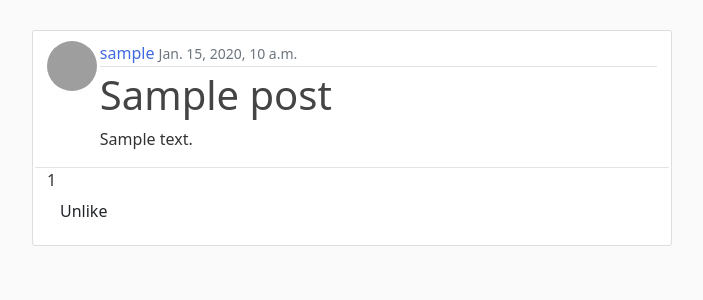
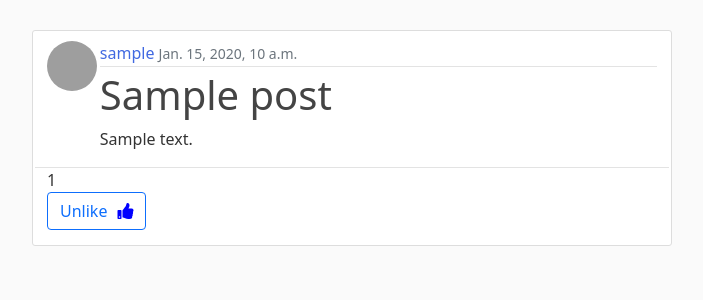
Before and after one commit to Arun445/TheABlog, a Django app: page / in a window 1280 px wide. Shown: the part 56-356 px from the top of the page, without its empty margins (288-991 px from the left). Run offline with Django 3.2, Linux system fonts and the light colour scheme; a user stored in the database is signed in; tables that the repository leaves empty hold one stand-in row (values such as "Sample post"); grey boxes are pictures that could not be loaded.

Commit message:
updated ajax with icon

```diff
--- a/blog/static/blog/blog.css
+++ b/blog/static/blog/blog.css
@@ -138,9 +138,17 @@ color: white
 }
 
 .thumbs-up {
-    color: red;
+    color: blue;
+}
+.thumbs-down {
+    color: black;
 }
 
 .like {
     background-color: transparent !important;
 }
+
+.fas {
+    padding-left: 10px;
+
+}
--- a/blog/templates/blog/post_list.html
+++ b/blog/templates/blog/post_list.html
@@ -26,11 +26,11 @@
         <form action="{% url 'post_likes' %}" method="POST" class="like-form" id="{{ post.id }}">
             {% csrf_token %}
             <input type="hidden" name="post_id" value="{{ post.id }}">
-            <button type="submit" name="post_id" value="{{ post.id }}" class='like btn like-btn{{post.id}}'>
+            <button type="submit" name="post_id" value="{{ post.id }}" class='btn btn-outline-primary like-btn{{post.id}}'>
                 {% if profile not in post.likes.all %}
-                    Like
+                    <text class="thumbs-down" >Like</text><i class="thumbs-down fas fa-thumbs-up"></i>
                 {% else %}
-                    Unlike
+                    Unlike<i class="thumbs-up fas fa-thumbs-up"></i>
                 {% endif %}
 
             </button>
@@ -58,7 +58,7 @@
                 const likeTest = $(`.like-btn${post_id}`).text()
 
                 const trim = $.trim(likeTest)
-
+                console.log(trim)
                 const url = $(this).attr('action')
 
                 let res;
@@ -74,10 +74,14 @@
                     },
                     success: function(response) {
                         if(trim == 'Unlike') {
-                            $(`.like-btn${post_id}`).text('Like')
+                            $(`.like-btn${post_id}`).text('Like').css({"color": "black" });
+                            $(`.like-btn${post_id}`).append('<i class="fas fa-thumbs-up"></i>')
+
                             res = trimCount - 1
                         } else {
-                            $(`.like-btn${post_id}`).text('Unlike')
+                            $(`.like-btn${post_id}`).text('Unlike').css({"color": "blue"});
+                            $(`.like-btn${post_id}`).append('<i class=" fas fa-thumbs-up"></i>')
+
                             res = trimCount + 1
                         }
 
--- a/blog/views.py
+++ b/blog/views.py
@@ -93,10 +93,9 @@ def like_unlike_post(request):
             post.save()
             like.save()
 
-       # data = {
-        #    'value': like.value,
-       #     'likes': post.likes.all().count()
-       # }
-        #return JsonResponse(data, safe=False)
 
     return redirect('post_list')
+
+
+def add_comment(request):
+    pass
```
Also changed, not shown: blog/templates/blog/post_detail.html (+26 -2 lines).
